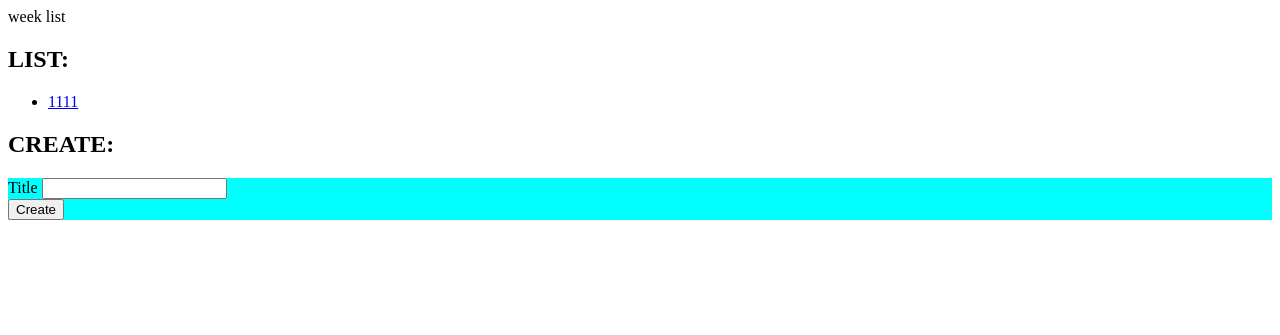
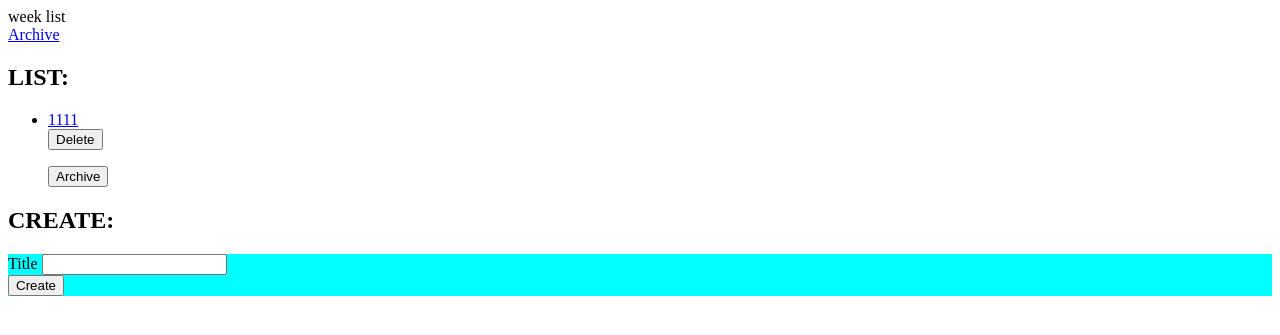
Before and after one commit to ZoltiiSens/IPZ_coursework, a Django app: page /weeklist/ in a window 1280 px wide. Shown: the top 335 px of the page. Run offline with Django 4.2, Linux system fonts and the light colour scheme; a user stored in the database is signed in; data comes from the database, SQL or seed files in the repository; both versions use the stored data as it was after the commit.

Commit message:
Backend full functional realised:
Archive of weeks added(model changed, views, urls added);

Week deletion added;

Todos deletion added.

```diff
--- a/authentication/views.py
+++ b/authentication/views.py
@@ -3,6 +3,7 @@ from django.contrib.auth.forms import UserCreationForm, AuthenticationForm
 from django.contrib.auth.models import User
 from django.db import IntegrityError
 from django.contrib.auth import login, logout, authenticate
+from django.contrib.auth.decorators import login_required
 
 
 def home(request):
@@ -47,6 +48,7 @@ def login_user(request):
             return render(request, 'authentication/login.html', context)
 
 
+@login_required
 def logout_user(request):
     if request.method == 'POST':
         logout(request)
--- a/notebookIPZ/settings.py
+++ b/notebookIPZ/settings.py
@@ -117,7 +117,9 @@ USE_TZ = True
 # Static files (CSS, JavaScript, Images)
 # https://docs.djangoproject.com/en/4.2/howto/static-files/
 
-STATIC_URL = 'static/'
+STATIC_URL = '/static/'
+
+LOGIN_URL = '/login/'
 
 # Default primary key field type
 # https://docs.djangoproject.com/en/4.2/ref/settings/#default-auto-field
--- a/notebookIPZ/urls.py
+++ b/notebookIPZ/urls.py
@@ -32,7 +32,10 @@ urlpatterns = [
 
     # Todos
     path('weeklist/', todo_views.week_list, name='week_list'),
+    path('weekarchive/', todo_views.week_list_archive, name='week_list_archive'),
     path('week/<int:week_pk>', todo_views.week_show, name='week_show'),
-    path('week/create_todo', todo_views.create_todo, name='create_todo'),
-    path('week/delete_todo', todo_views.delete_todo, name='delete_todo'),
+    path('week/<int:week_pk>/delete_week', todo_views.week_delete, name='week_delete'),
+    path('week/<int:week_pk>/archive_week', todo_views.week_archive, name='week_archive'),
+    path('week/<int:week_pk>/create_todo', todo_views.create_todo, name='create_todo'),
+    path('week/<int:week_pk>/delete_todo/<int:todo_pk>', todo_views.delete_todo, name='delete_todo'),
 ]
--- a/todo/models.py
+++ b/todo/models.py
@@ -5,6 +5,7 @@ from django.contrib.auth.models import User
 class Week(models.Model):
     title = models.CharField(max_length=100)
     user = models.ForeignKey(User, on_delete=models.CASCADE)
+    archived = models.BooleanField(default=0)
 
     def __str__(self):
         return self.title
--- a/todo/templates/todo/week_list.html
+++ b/todo/templates/todo/week_list.html
@@ -1,4 +1,6 @@
 week list
+<br>
+<a href="{% url 'week_list_archive' %}">Archive</a>
 
 <style>
     .week_creation_form{
@@ -9,6 +11,14 @@ week list
 <ul>
     {% for week in weeks_list %}
         <li><a href="{% url 'week_show' week.id %}">{{ week.title }}</a></li>
+        <form method="POST" action="{% url 'week_delete' week.id %}">
+            {% csrf_token %}
+            <button type="submit">Delete</button>
+        </form>
+        <form method="POST" action="{% url 'week_archive' week.id %}">
+            {% csrf_token %}
+            <button type="submit">Archive</button>
+        </form>
     {% endfor %}
 </ul>
 
--- a/todo/views.py
+++ b/todo/views.py
@@ -1,11 +1,13 @@
 from django.shortcuts import render, redirect, get_object_or_404
+from django.contrib.auth.decorators import login_required
 from .forms import todo_week_form, todo_todo_form
 from .models import Week, Todo
 
 
+@login_required
 def week_list(request):
     form = todo_week_form()
-    weeks_list_objects = Week.objects.filter(user=request.user)
+    weeks_list_objects = Week.objects.filter(user=request.user, archived=False)
     context = {'form': form, 'weeks_list': weeks_list_objects}
     if request.method == 'GET':
         return render(request, 'todo/week_list.html', context)
@@ -21,8 +23,23 @@ def week_list(request):
             return render(request, 'todo/week_list.html', context)
 
 
+@login_required
+def week_list_archive(request):
+    weeks_list_objects = Week.objects.filter(user=request.user, archived=True)
+    context = {'weeks_list': weeks_list_objects}
+    if request.method == 'GET':
+        return render(request, 'todo/week_archive.html', context)
+    else:
+        week_pk = request.POST['id']
+        week = get_object_or_404(Week, pk=week_pk, user=request.user)
+        week.archived = False
+        week.save()
+        return render(request, 'todo/week_archive.html', context)
+
+
+@login_required
 def week_show(request, week_pk):
-    week = get_object_or_404(Week, pk=week_pk)
+    week = get_object_or_404(Week, pk=week_pk, user=request.user)
     todo_list = Todo.objects.filter(week=week_pk)
     form = todo_todo_form()
     context = {'week': week, 'todo_list': todo_list, 'form': form}
@@ -39,16 +56,38 @@ def week_show(request, week_pk):
             return render(request, 'todo/week_show.html', context=context)
 
 
-def create_todo(request):
-    week_pk = request.POST['week']
+@login_required
+def week_delete(request, week_pk):
+    week = get_object_or_404(Week, pk=week_pk, user=request.user)
+    if request.method == 'POST':
+        week.delete()
+        return redirect('week_list')
+
+
+@login_required
+def week_archive(request, week_pk):
+    week = get_object_or_404(Week, pk=week_pk, user=request.user)
+    if request.method == 'POST':
+        week.archived = True
+        week.save()
+        return redirect('week_list')
+
+
+@login_required
+def create_todo(request, week_pk):
+    week = get_object_or_404(Week, pk=week_pk, user=request.user)
     if request.method == "GET":
         return redirect('week_show', week_pk=week_pk)
     else:
-        new_todo = Todo(title='', week_id=week_pk)
+        new_todo = Todo(title='', week_id=week.id)
         new_todo.save()
-        return redirect('week_show', week_pk=week_pk)
+        return redirect('week_show', week_pk=week.id)
 
 
-def delete_todo(request):
-    todo_id = request.POST['id']
-    pass
+@login_required
+def delete_todo(request, week_pk, todo_pk):
+    week = get_object_or_404(Week, pk=week_pk, user=request.user)
+    todo = get_object_or_404(Todo, pk=todo_pk, week_id=week.id)
+    if request.method == "POST":
+        todo.delete()
+        return redirect('week_show', week_pk=week.id)
```
Also changed, not shown: todo/templates/todo/week_archive.html (added, +12 -0 lines), todo/templates/todo/week_show.html (+6 -3 lines), authentication/templates/authentication/home.html (line endings or trailing spaces), db.sqlite3, todo/migrations/0003_week_archived.py (added).
